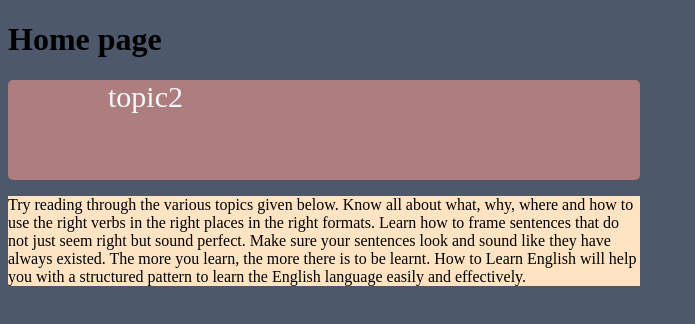
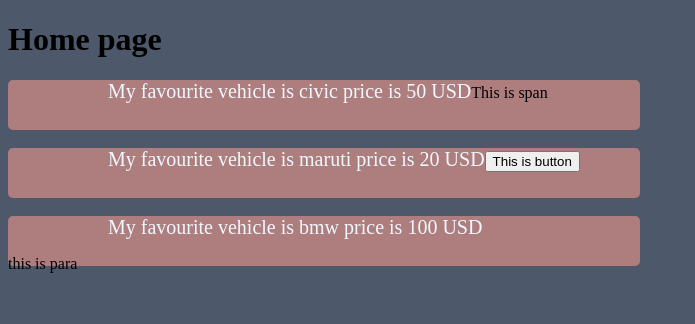
Before and after one commit to dinukrana2000/example1, a React (Create React App) app: page / in a window 1280 px wide. Shown: the top 324 px of the page, without its empty margins (0-695 px from the left). Built offline with nearby package versions, Linux system fonts and the light colour scheme.

Commit message:
React_props(parent props/children props/multi props))

```diff
--- a/src/Component/Topic.js
+++ b/src/Component/Topic.js
@@ -3,17 +3,18 @@
 
 
 
-export default function Topic() {
+export default function Topic(props) {
 
   //const ex1="topic1";
-  const ex2="topic2";
+  //const ex2="topic2";
   //const array=[10,20,30,40,50,60]
   //const object1={kottu:"200",rice:"300"}  not support object types directly
 
   return (
     <div>
         <div className='topicbox'>
-            <span className='span'>{ex2}</span>
+            <span className='span'>My favourite vehicle is {props.name} price is {props.price}</span>
+            {props.children}
 
         </div>
 
--- a/src/Component/topic.css
+++ b/src/Component/topic.css
@@ -1,12 +1,12 @@
 .topicbox{
     background-color: rgb(174, 126, 126);
     width: 50%;
-    height: 100px;
+    height: 50px;
     border-radius: 5px;
 }
 
 .span{
     color: aliceblue;
-    font-size: 30px;
+    font-size: 20px;
     margin-left: 100px;
 }
--- a/src/Pages/Home.js
+++ b/src/Pages/Home.js
@@ -7,8 +7,16 @@
   return (
     <div>
       <h1>Home page</h1>
-      <Topic/>
-      <Content/>
+      <Topic name="civic" price="50 USD">
+        <span>This is span</span>
+        </Topic><br/>
+      <Topic name="maruti" price="20 USD">
+        <button>This is button</button>
+        </Topic><br/>
+      <Topic name="bmw" price="100 USD">
+        <p>this is para</p>
+        </Topic><br/>
+
     </div>
   )
 }
```
